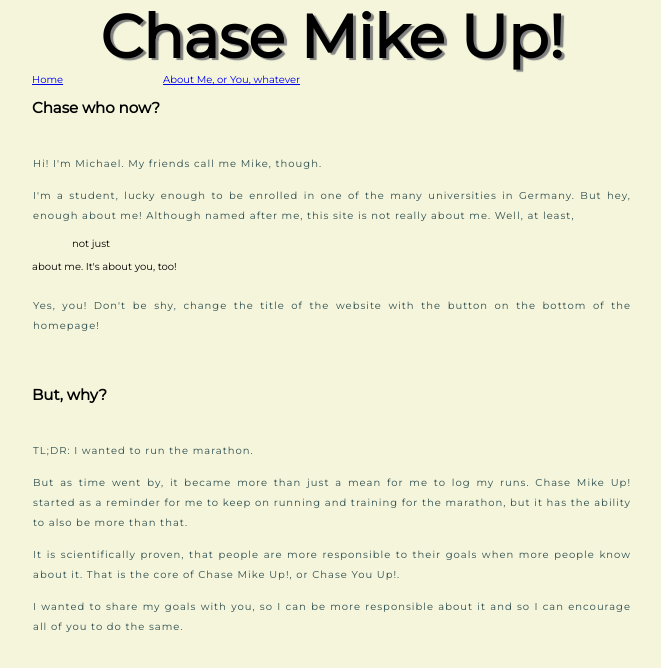
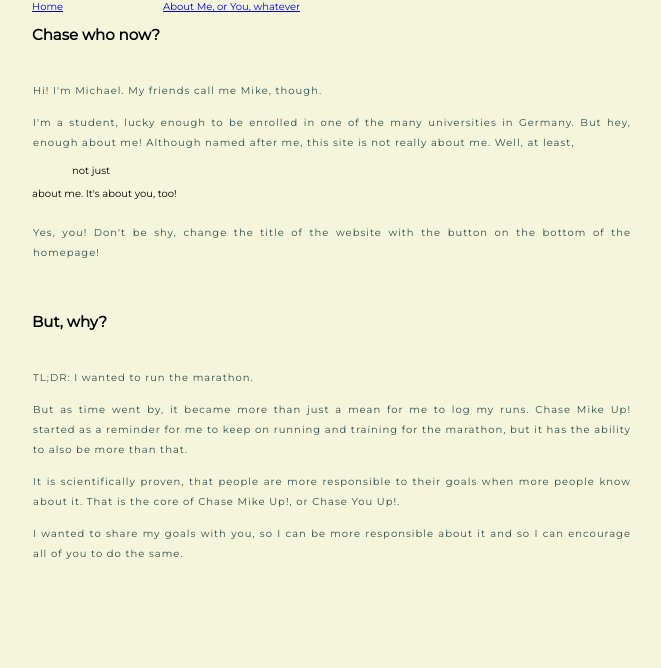
Before and after one commit to chasemikeup/chasemikeup.github.io, a plain HTML site: page aboutme.html in a window 1280 px wide. Shown: the whole page, without its empty margins (308-969 px from the left). Drawn offline with Linux system fonts and the light colour scheme.

Commit message:
little update

```diff
--- a/aboutme.html
+++ b/aboutme.html
@@ -9,7 +9,7 @@
 </head>
 
 <body>
-	<h1>Chase Mike Up!</h1>
+	<h1></h1>
 	<table width="600px">
 		<tr>
 			<a href="index.html" class="OnSiteLinks">Home</a>
```
Also changed, not shown: index.html (+1 -1 lines).
